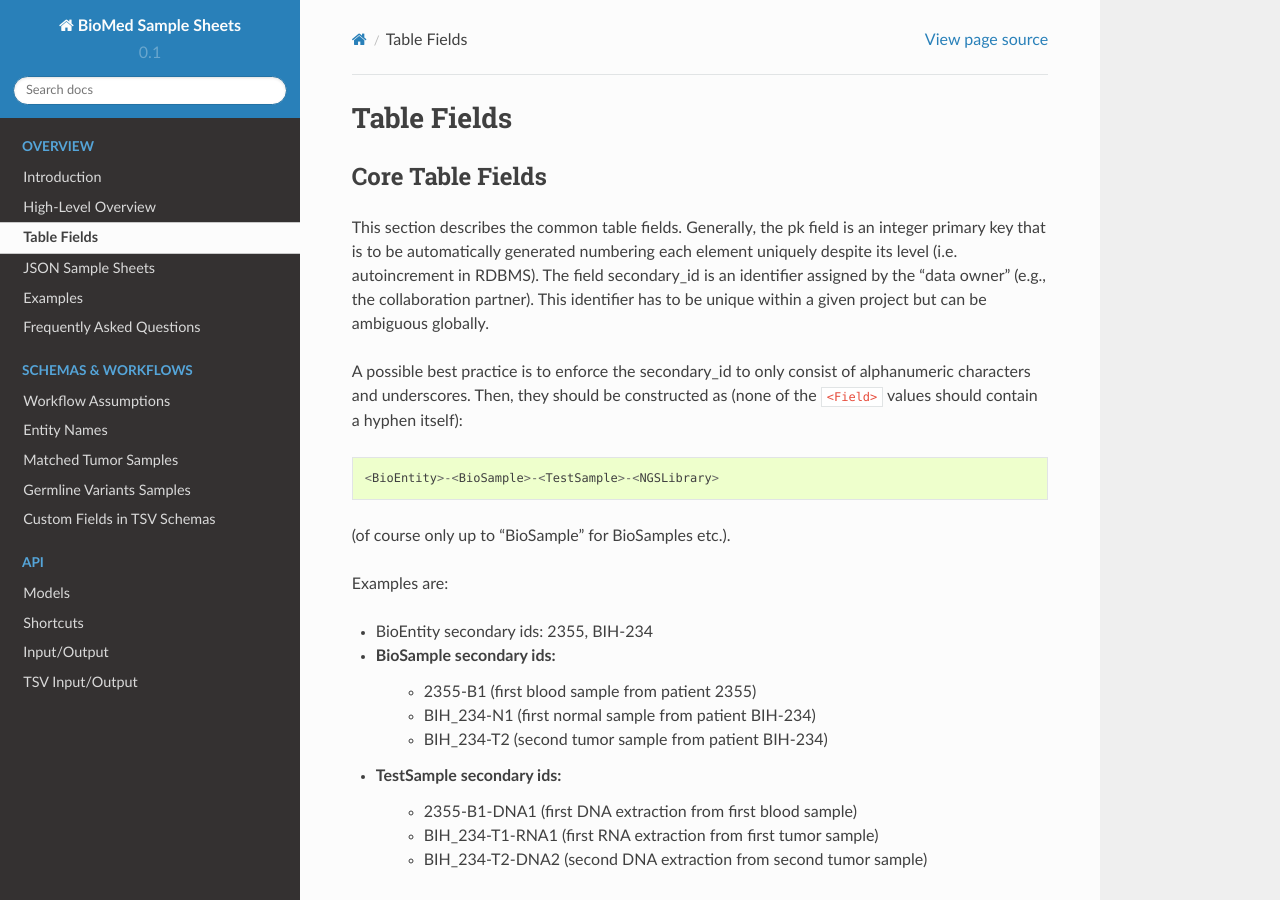
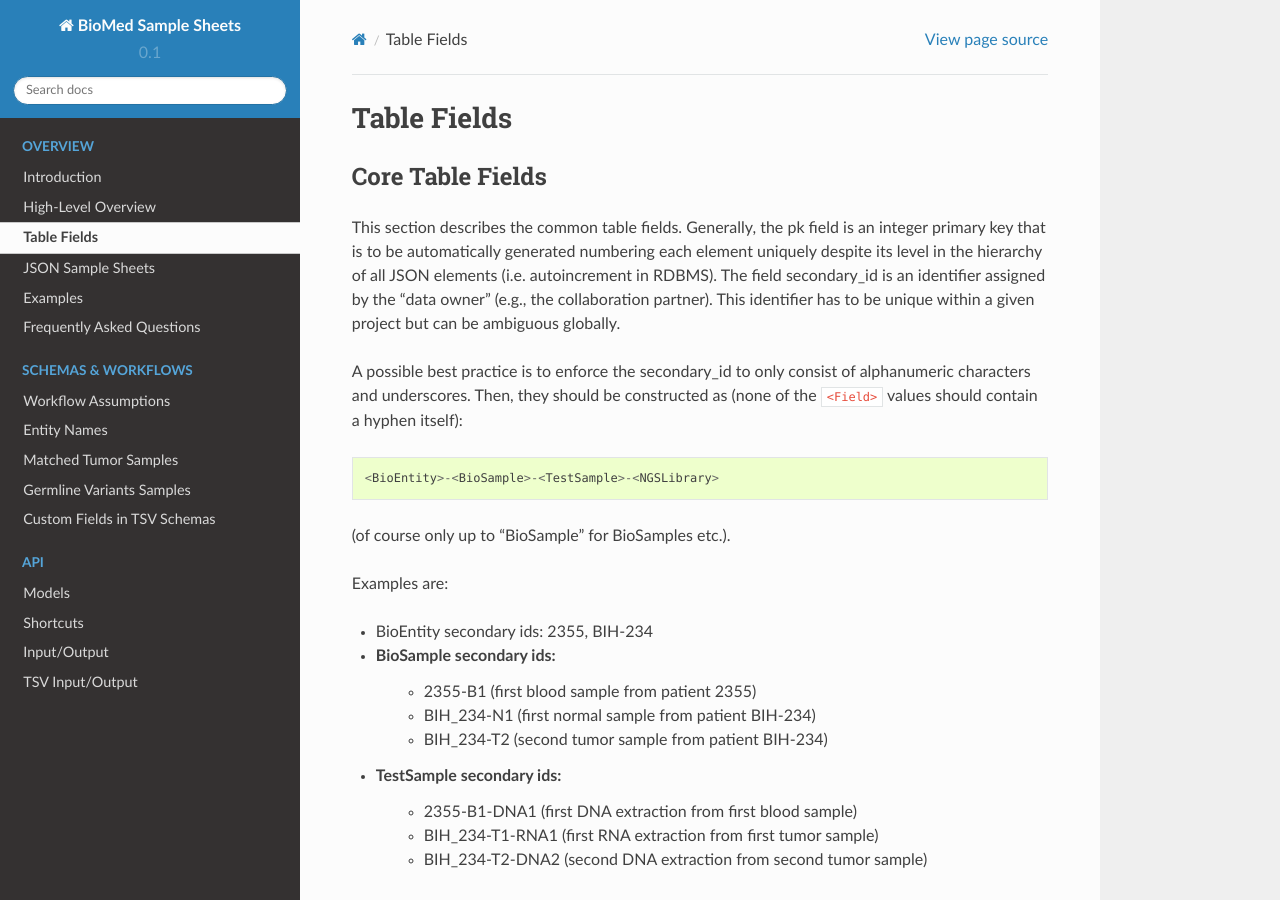
Before and after one commit to bihealth/biomedsheets, a Sphinx documentation site: the page built from docs/source/table_fields.rst, in a window 1280 px wide and 900 px high. Built offline with Sphinx 7.4.7 and the Read the Docs theme 2.0.0, drawn with Linux system fonts in a browser that asks for light colours.

Commit message:
trying to improve the meaning of the sentence

```diff
--- a/docs/source/table_fields.rst
+++ b/docs/source/table_fields.rst
@@ -9,7 +9,7 @@ Core Table Fields
 -----------------
 
 This section describes the common table fields.
-Generally, the pk field is an integer primary key that is to be automatically generated numbering each element uniquely despite its level (i.e. autoincrement in RDBMS).
+Generally, the pk field is an integer primary key that is to be automatically generated numbering each element uniquely despite its level in the hierarchy of all JSON elements (i.e. autoincrement in RDBMS).
 The field secondary_id is an identifier assigned by the “data owner” (e.g., the collaboration partner).
 This identifier has to be unique within a given project but can be ambiguous globally.
 
```
